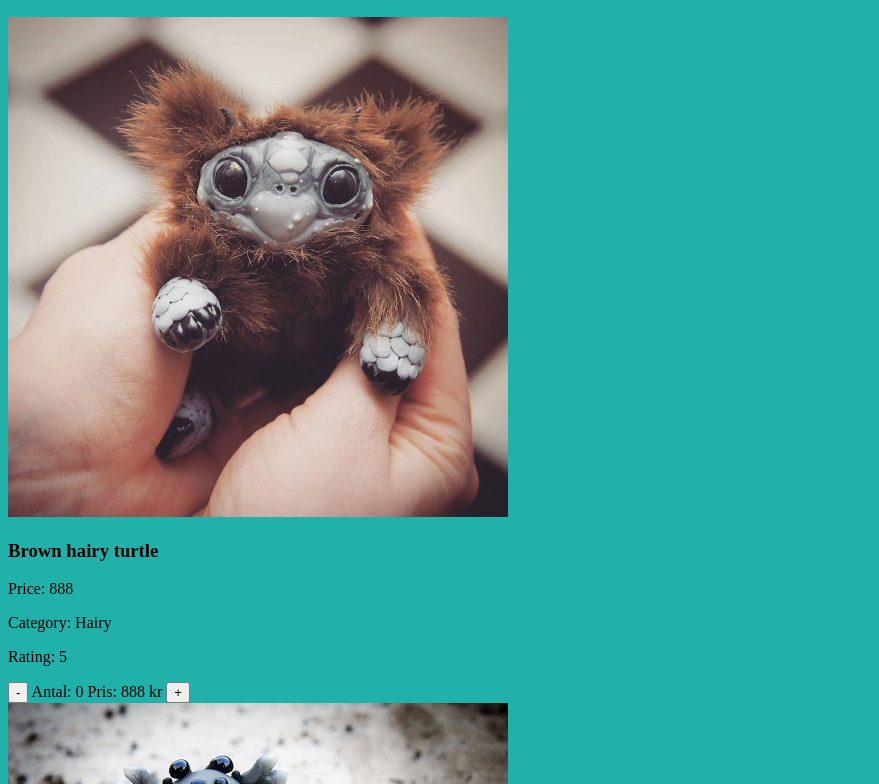
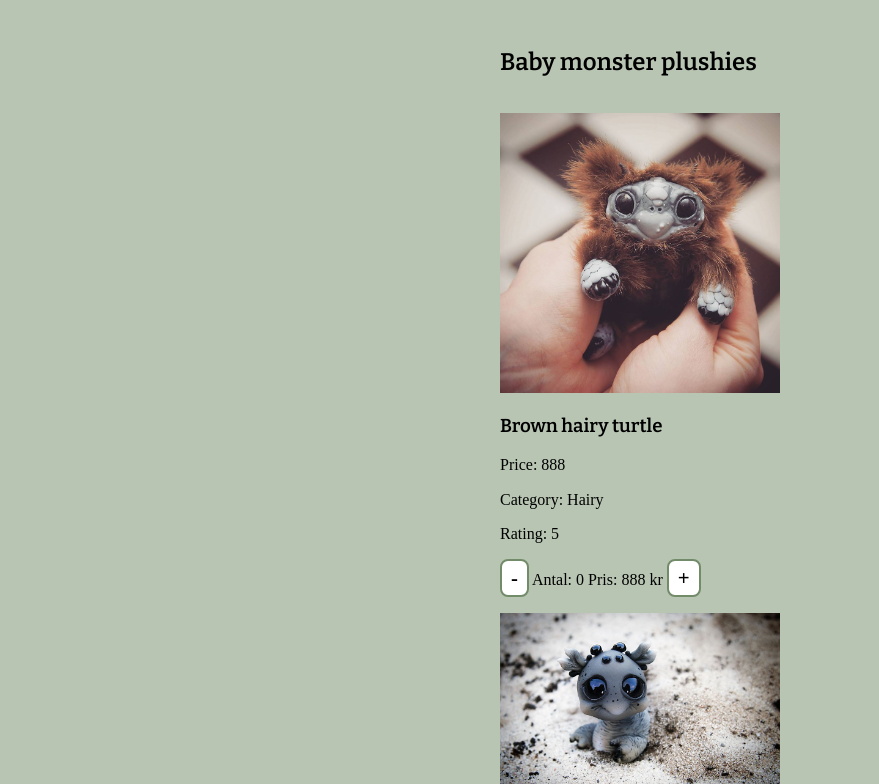
Before and after one commit to helenaskagerlid/webshop-assignment-js, a website: page index.html in a window 1280 px wide. Shown: the part 110-894 px from the top of the page, without its empty margins (0-879 px from the left). Drawn offline with nearby package versions, Linux system fonts and the light colour scheme.

Commit message:
:construction: add imports, buildning css

```diff
--- a/css/style.scss
+++ b/css/style.scss
@@ -1,3 +1,3 @@
-body {
-    background-color: lightseagreen;
-}
+@import '../vendor/normalize';
+@import 'fonts&colors';
+@import 'mobile';
```
Also changed, not shown: css/style.css.
